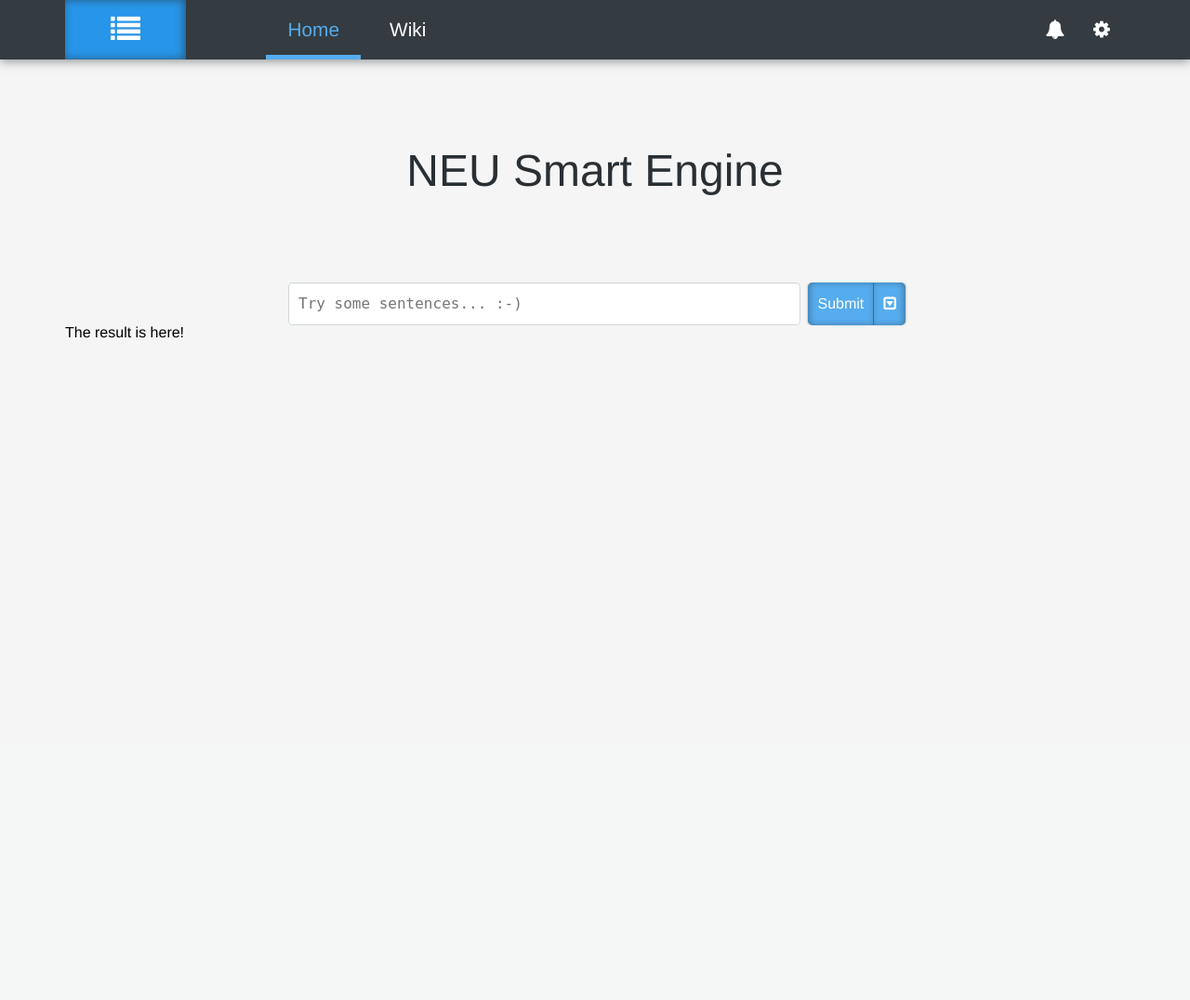
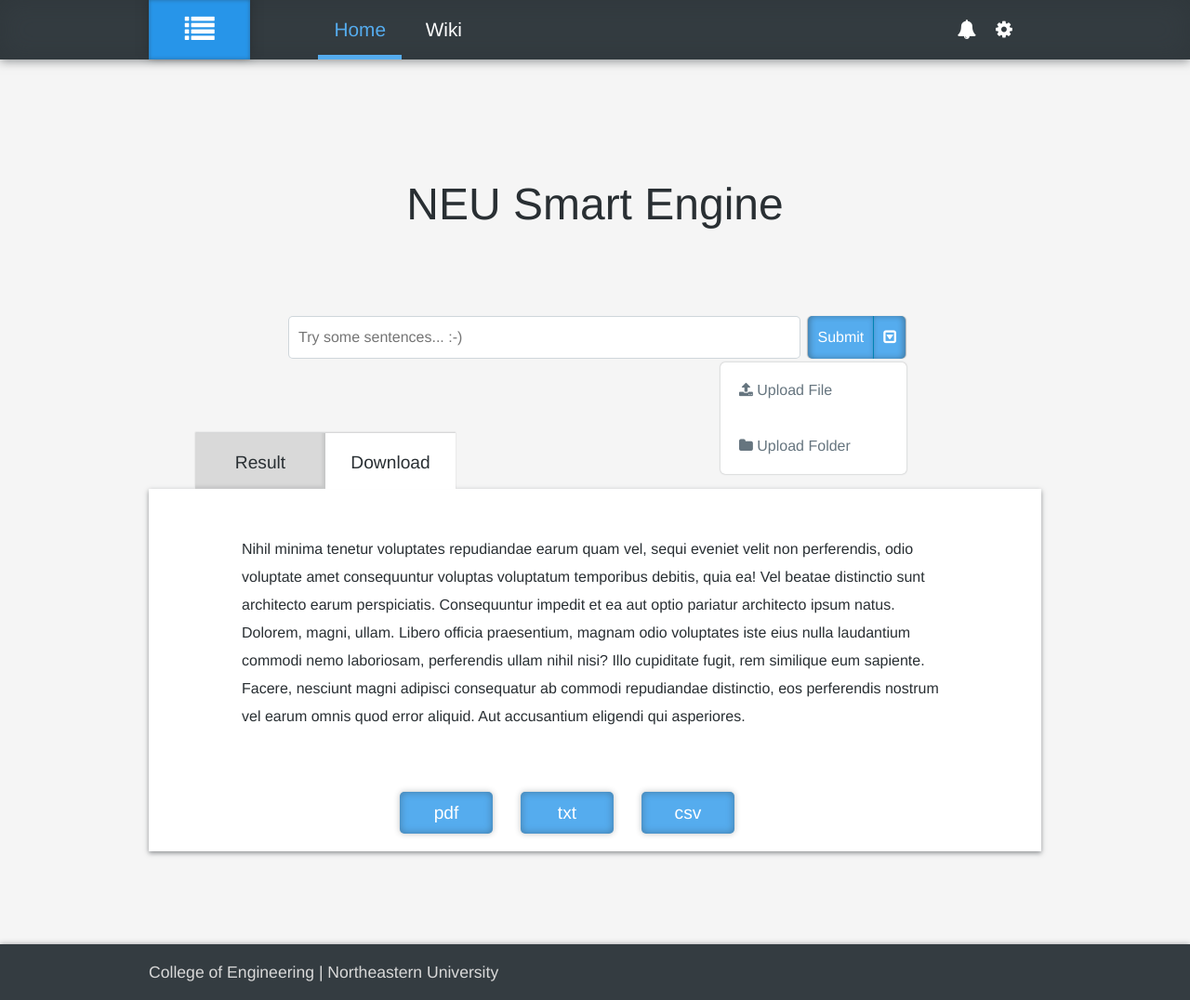
Before and after one commit to HippoCracker/NuPIC_web, a PHP site: page / in a window 1280 px wide. Shown: the whole page at 93% size. Before the commit the page ends 364 px from the top, so only its background shows below. Run offline with PHP 8.4, Linux system fonts and the light colour scheme; some libraries are stand-ins or nearby versions.

Commit message:
finished contents and download part

```diff
--- a/app/components/sass/_base.scss
+++ b/app/components/sass/_base.scss
@@ -1,5 +1,6 @@
 @import url('http://maxcdn.bootstrapcdn.com/font-awesome/4.3.0/css/font-awesome.min.css');
 @import url('https://maxcdn.bootstrapcdn.com/font-awesome/4.4.0/css/font-awesome.min.css');
+
 
 body {
 	background: $lightgray;
--- a/app/components/sass/_variables.scss
+++ b/app/components/sass/_variables.scss
@@ -23,4 +23,6 @@
 $default-border-radius: 5px;
 
 $header-z-index: 2;
-$contents-z-index: 3
+$contents-z-index: 3;
+$active-z-index: 1;
+$inactive-z-index: -1;
--- a/app/css/style.css
+++ b/app/css/style.css
@@ -65,7 +65,7 @@
   display: block;
 }
 
-/* line 4, ../components/sass/_base.scss */
+/* line 5, ../components/sass/_base.scss */
 body {
   background: #f5f5f5;
   font-family: "Helvetica Neue", Helvetica, Arial, sans-serif;
@@ -146,91 +146,107 @@
   .submit-btn, .drop-down-btn {
     font-size: .9rem;
   }
+
+  /* line 60, ../components/sass/_layout.scss */
+  .process-results {
+    padding: 50px 30px;
+  }
 }
 /* ---------------------------------------------
 Medium --> large
 -----------------------------------------------*/
 @media (min-width: 31em) and (max-width: 56em) {
-  /* line 68, ../components/sass/_layout.scss */
+  /* line 72, ../components/sass/_layout.scss */
   .banner {
     font-size: 3rem;
     height: 240px;
   }
 
-  /* line 73, ../components/sass/_layout.scss */
+  /* line 77, ../components/sass/_layout.scss */
   .menu {
     width: 11.39241%;
     float: left;
     margin-right: 1.26582%;
   }
 
-  /* line 77, ../components/sass/_layout.scss */
+  /* line 81, ../components/sass/_layout.scss */
   nav {
     width: 81.01266%;
     float: right;
     margin-right: 0;
   }
-  /* line 80, ../components/sass/_layout.scss */
+  /* line 84, ../components/sass/_layout.scss */
   nav .left-actions {
     width: 62.02532%;
     float: left;
     margin-right: 1.26582%;
   }
-  /* line 84, ../components/sass/_layout.scss */
+  /* line 88, ../components/sass/_layout.scss */
   nav .right-actions {
     width: 24.05063%;
     float: right;
     margin-right: 0;
   }
 
-  /* line 89, ../components/sass/_layout.scss */
+  /* line 93, ../components/sass/_layout.scss */
   .input-text {
     width: 74.68354%;
     float: left;
     margin-right: 1.26582%;
+  }
+
+  /* line 97, ../components/sass/_layout.scss */
+  .process-results {
+    padding: 80px 30px;
   }
 }
 /* ---------------------------------------------
 large
 -----------------------------------------------*/
 @media (min-width: 56em) {
-  /* line 100, ../components/sass/_layout.scss */
+  /* line 108, ../components/sass/_layout.scss */
   .banner {
     font-size: 3rem;
     height: 240px;
   }
 
-  /* line 105, ../components/sass/_layout.scss */
+  /* line 113, ../components/sass/_layout.scss */
   .menu {
     width: 11.39241%;
     float: left;
     margin-right: 1.26582%;
   }
 
-  /* line 109, ../components/sass/_layout.scss */
+  /* line 117, ../components/sass/_layout.scss */
   nav {
     width: 81.01266%;
     float: right;
     margin-right: 0;
   }
-  /* line 112, ../components/sass/_layout.scss */
+  /* line 120, ../components/sass/_layout.scss */
   nav .left-actions {
     width: 62.02532%;
     float: left;
     margin-right: 1.26582%;
   }
-  /* line 116, ../components/sass/_layout.scss */
+  /* line 124, ../components/sass/_layout.scss */
   nav .right-actions {
     width: 24.05063%;
     float: right;
     margin-right: 0;
   }
 
-  /* line 121, ../components/sass/_layout.scss */
+  /* line 129, ../components/sass/_layout.scss */
   .input-text {
     width: 81.01266%;
     float: left;
     margin-right: 1.26582%;
+  }
+
+  /* line 134, ../components/sass/_layout.scss */
+  .process-results {
+    padding: 50px 100px;
+    line-height: 30px;
   }
 }
 /* line 1, ../components/sass/_modules.scss */
@@ -238,19 +254,28 @@
   display: none;
 }
 
-/* line 7, ../components/sass/_modules.scss */
-header {
+/* line 5, ../components/sass/_modules.scss */
+.wrap {
+  max-width: 960px;
+}
+
+/* line 11, ../components/sass/_modules.scss */
+header.nav-bar {
+  position: fixed;
+  top: 0;
+  width: 100%;
   background: #343c41;
-  box-shadow: 0 2px 10px rgba(41, 47, 51, 0.5);
+  z-index: 2;
+  box-shadow: 0 2px 10px rgba(41, 47, 51, 0.5), 0 0 30px rgba(41, 47, 51, 0.4) inset;
 }
 /* line 3, ../components/sass/_mixins.scss */
-header:after {
+header.nav-bar:after {
   content: " ";
   display: block;
   clear: both;
 }
 
-/* line 13, ../components/sass/_modules.scss */
+/* line 21, ../components/sass/_modules.scss */
 header, .menu-btn, header li a {
   height: 64px;
   line-height: 64px;
@@ -263,7 +288,7 @@
   clear: both;
 }
 
-/* line 23, ../components/sass/_modules.scss */
+/* line 31, ../components/sass/_modules.scss */
 .menu-btn {
   width: 11.39241%;
   float: left;
@@ -273,18 +298,19 @@
   min-width: 50px;
   margin-right: 0;
 }
-/* line 30, ../components/sass/_modules.scss */
+/* line 38, ../components/sass/_modules.scss */
 .menu-btn a {
   width: 100%;
   height: 100%;
   color: #ffffff;
   display: inline-block;
   background: #2795e9;
-  box-shadow: -2px 0 10px rgba(41, 47, 51, 0.6) inset;
+  box-shadow: 0 0 4px rgba(41, 47, 51, 0.4) inset, 0 -4px 10px #292f33;
 }
-/* line 37, ../components/sass/_modules.scss */
+/* line 45, ../components/sass/_modules.scss */
 .menu-btn a:hover {
   background: #1689e0;
+  color: #d9d9d9;
 }
 
 /* line 3, ../components/sass/_mixins.scss */
@@ -293,13 +319,13 @@
   display: block;
   clear: both;
 }
-/* line 47, ../components/sass/_modules.scss */
+/* line 56, ../components/sass/_modules.scss */
 .left-actions li {
   width: 17.72152%;
   min-width: 90px;
 }
 
-/* line 54, ../components/sass/_modules.scss */
+/* line 63, ../components/sass/_modules.scss */
 .right-actions {
   min-width: 100px;
   position: relative;
@@ -310,7 +336,7 @@
   display: block;
   clear: both;
 }
-/* line 59, ../components/sass/_modules.scss */
+/* line 68, ../components/sass/_modules.scss */
 .right-actions ul {
   width: 100px;
   position: absolute;
@@ -322,12 +348,12 @@
   display: block;
   clear: both;
 }
-/* line 66, ../components/sass/_modules.scss */
+/* line 75, ../components/sass/_modules.scss */
 .right-actions li, .right-actions li a {
   max-width: 50px;
 }
 
-/* line 71, ../components/sass/_modules.scss */
+/* line 80, ../components/sass/_modules.scss */
 .left-actions a, .right-actions a {
   postion: relative;
   bottom: -1px;
@@ -340,31 +366,24 @@
   display: inline-block;
   width: 100%;
 }
-/* line 83, ../components/sass/_modules.scss */
+/* line 92, ../components/sass/_modules.scss */
 .left-actions a:hover, .right-actions a:hover {
   color: #b3b3b3;
   border-bottom: 5px solid #55ACEE;
 }
 
-/* line 89, ../components/sass/_modules.scss */
-a.active {
+/* line 98, ../components/sass/_modules.scss */
+.nav-bar a.active {
   color: #55ACEE;
   border-bottom: 5px solid #55ACEE;
 }
 
-/* line 94, ../components/sass/_modules.scss */
-li {
+/* line 103, ../components/sass/_modules.scss */
+.nav-bar li {
   float: left;
-  width: 50%;
-}
-/* line 3, ../components/sass/_mixins.scss */
-li:after {
-  content: " ";
-  display: block;
-  clear: both;
 }
 
-/* line 102, ../components/sass/_modules.scss */
+/* line 109, ../components/sass/_modules.scss */
 form {
   position: relative;
   max-width: 680px;
@@ -372,21 +391,23 @@
   margin-left: auto;
 }
 
-/* line 109, ../components/sass/_modules.scss */
+/* line 116, ../components/sass/_modules.scss */
 .contents {
+  z-index: 3;
   margin-left: auto;
   margin-right: auto;
 }
 
-/* line 114, ../components/sass/_modules.scss */
+/* line 122, ../components/sass/_modules.scss */
 .banner {
   line-height: 240px;
   text-align: center;
   color: #292f33;
   font-weight: 200;
+  margin-top: 100px;
 }
 
-/* line 121, ../components/sass/_modules.scss */
+/* line 130, ../components/sass/_modules.scss */
 .banner span {
   font-weight: 500;
 }
@@ -398,7 +419,7 @@
   clear: both;
 }
 
-/* line 131, ../components/sass/_modules.scss */
+/* line 140, ../components/sass/_modules.scss */
 .input-text {
   -moz-border-radius: 5px;
   -webkit-border-radius: 5px;
@@ -407,15 +428,16 @@
   max-width: 560px;
   height: 46px;
   line-height: 28px;
+  border: 1px solid rgba(136, 153, 166, 0.4);
+  font-size: 1rem;
+  font-family: "Helvetica Neue", Helvetica, Arial, sans-serif;
+  padding: 8px 10px;
+  color: #40494f;
   outline: none;
   resize: none;
-  border: 1px solid rgba(136, 153, 166, 0.4);
-  font-size: 1rem;
-  color: #40494f;
-  padding: 8px 10px;
 }
 
-/* line 145, ../components/sass/_modules.scss */
+/* line 155, ../components/sass/_modules.scss */
 .btn-group {
   max-width: 110px;
   min-width: 80px;
@@ -428,8 +450,8 @@
   clear: both;
 }
 
-/* line 152, ../components/sass/_modules.scss */
-.submit-btn, .drop-down-btn {
+/* line 162, ../components/sass/_modules.scss */
+.btn {
   height: 46px;
   line-height: 36px;
   display: inline-block;
@@ -439,53 +461,53 @@
   padding: 5px 10px;
   color: #ffffff;
 }
-/* line 162, ../components/sass/_modules.scss */
-.submit-btn:hover, .drop-down-btn:hover {
+/* line 172, ../components/sass/_modules.scss */
+.btn:hover {
   background: #2795e9;
 }
 
-/* line 167, ../components/sass/_modules.scss */
+/* line 177, ../components/sass/_modules.scss */
 .submit-btn {
   border-top-left-radius: 5px;
   border-bottom-left-radius: 5px;
   border-right: 1px solid #0084B4;
-  box-shadow: 2px 0 6px rgba(41, 47, 51, 0.4) inset, -1px 0 2px rgba(41, 47, 51, 0.2);
+  box-shadow: 2px 0 6px rgba(41, 47, 51, 0.4) inset, -1px 0 1px rgba(41, 47, 51, 0.3);
 }
 
-/* line 174, ../components/sass/_modules.scss */
+/* line 184, ../components/sass/_modules.scss */
 .drop-down-btn {
   border-top-right-radius: 5px;
   border-bottom-right-radius: 5px;
-  box-shadow: -2px 0 6px rgba(41, 47, 51, 0.4) inset, 1px 0 2px rgba(41, 47, 51, 0.2);
+  box-shadow: -2px 0 6px rgba(41, 47, 51, 0.4) inset, 1px 0 1px rgba(41, 47, 51, 0.3);
 }
 
-/* line 180, ../components/sass/_modules.scss */
+/* line 190, ../components/sass/_modules.scss */
 #file-upload, #folder-upload {
   display: none;
 }
 
-/* line 186, ../components/sass/_modules.scss */
+/* line 196, ../components/sass/_modules.scss */
 .dropdown-menu {
   -moz-border-radius: 5px;
   -webkit-border-radius: 5px;
   border-radius: 5px;
   position: absolute;
   background: #ffffff;
-  box-shadow: 0 0 2px rgba(41, 47, 51, 0.4), 0 0 10px rgba(41, 47, 51, 0.2) inset;
+  box-shadow: 0 0 2px rgba(41, 47, 51, 0.4);
 }
 
-/* line 193, ../components/sass/_modules.scss */
+/* line 203, ../components/sass/_modules.scss */
 .menu-options {
   -moz-border-radius: 5px;
   -webkit-border-radius: 5px;
   border-radius: 5px;
   width: 200px;
 }
-/* line 197, ../components/sass/_modules.scss */
+/* line 207, ../components/sass/_modules.scss */
 .menu-options li {
   width: 100%;
 }
-/* line 201, ../components/sass/_modules.scss */
+/* line 211, ../components/sass/_modules.scss */
 .menu-options label, .menu-options a {
   display: block;
   width: 100%;
@@ -496,52 +518,172 @@
   line-height: 40px;
   text-decoration: none;
 }
-/* line 210, ../components/sass/_modules.scss */
+/* line 220, ../components/sass/_modules.scss */
 .menu-options label:hover, .menu-options a:hover {
   cursor: pointer;
   background: #55ACEE;
   color: #ffffff;
 }
-/* line 218, ../components/sass/_modules.scss */
+/* line 228, ../components/sass/_modules.scss */
 .menu-options label:first-of-type {
   border-top-left-radius: 5px;
   border-top-right-radius: 5px;
 }
-/* line 223, ../components/sass/_modules.scss */
+/* line 233, ../components/sass/_modules.scss */
 .menu-options label:last-of-type {
   border-bottom-left-radius: 5px;
   border-bottom-right-radius: 5px;
 }
-/* line 231, ../components/sass/_modules.scss */
+/* line 241, ../components/sass/_modules.scss */
 .menu-options li:first-of-type a {
   border-top-left-radius: 5px;
   border-top-right-radius: 5px;
 }
-/* line 238, ../components/sass/_modules.scss */
+/* line 248, ../components/sass/_modules.scss */
 .menu-options li:last-of-type a {
   border-bottom-left-radius: 5px;
   border-bottom-right-radius: 5px;
 }
 
-/* line 247, ../components/sass/_modules.scss */
+/* line 257, ../components/sass/_modules.scss */
 .upload-menu {
   right: 5px;
   bottom: -124px;
 }
 
-/* line 252, ../components/sass/_modules.scss */
+/* line 262, ../components/sass/_modules.scss */
 .main-menu {
   top: 68px;
 }
 
-/* line 256, ../components/sass/_modules.scss */
+/* line 266, ../components/sass/_modules.scss */
 .notification-menu {
   top: 68px;
   right: 50px;
 }
 
-/* line 261, ../components/sass/_modules.scss */
+/* line 271, ../components/sass/_modules.scss */
 .settings-menu {
   top: 68px;
   right: 10px;
 }
+
+/* line 279, ../components/sass/_modules.scss */
+.process-results-container {
+  margin-top: 80px;
+  margin-bottom: 100px;
+  background: #ffffff;
+}
+
+/* line 285, ../components/sass/_modules.scss */
+.result-download-contents {
+  color: #292f33;
+  box-shadow: 0 2px 5px rgba(41, 47, 51, 0.5);
+}
+
+/* line 292, ../components/sass/_modules.scss */
+.results-nav {
+  height: 60px;
+  background: #f5f5f5;
+}
+
+/* line 297, ../components/sass/_modules.scss */
+.results-nav nav {
+  height: inherit;
+  float: none;
+  margin-left: 50px;
+}
+
+/* line 303, ../components/sass/_modules.scss */
+.nav-options {
+  max-width: 280px;
+  height: inherit;
+  box-shadow: 0px -1px 1.5px rgba(41, 47, 51, 0.2);
+}
+/* line 3, ../components/sass/_mixins.scss */
+.nav-options:after {
+  content: " ";
+  display: block;
+  clear: both;
+}
+/* line 309, ../components/sass/_modules.scss */
+.nav-options li {
+  width: 140px;
+  height: inherit;
+  float: left;
+}
+/* line 315, ../components/sass/_modules.scss */
+.nav-options a {
+  width: 100%;
+  height: 100%;
+  background: #d9d9d9;
+  display: inline-block;
+  color: #292f33;
+  font-size: 1.2rem;
+  font-weight: 500;
+  text-decoration: none;
+  font-family: "Helvetica Neue", Helvetica, Arial, sans-serif;
+  text-align: center;
+  z-index: -1;
+}
+/* line 329, ../components/sass/_modules.scss */
+.nav-options a.left-label {
+  box-shadow: -3px -3px 3px rgba(41, 47, 51, 0.1) inset;
+}
+/* line 333, ../components/sass/_modules.scss */
+.nav-options a.right-label {
+  box-shadow: 3px -3px 3px rgba(41, 47, 51, 0.1) inset;
+}
+/* line 337, ../components/sass/_modules.scss */
+.nav-options a.active {
+  background: #ffffff;
+  box-shadow: none;
+}
+
+/* line 343, ../components/sass/_modules.scss */
+.download-options {
+  width: 50%;
+  margin-right: auto;
+  margin-left: auto;
+}
+/* line 3, ../components/sass/_mixins.scss */
+.download-options:after {
+  content: " ";
+  display: block;
+  clear: both;
+}
+/* line 349, ../components/sass/_modules.scss */
+.download-options li {
+  float: left;
+  height: 80px;
+  line-height: 80px;
+  padding-left: 30px;
+}
+/* line 356, ../components/sass/_modules.scss */
+.download-options .download-btn {
+  display: inline-block;
+  background: #55ACEE;
+  width: 100px;
+  height: 45px;
+  line-height: 45px;
+  text-decoration: none;
+  font-size: 1.2rem;
+  color: #ffffff;
+  text-align: center;
+  border-radius: 5px;
+  box-shadow: 0 0 8px rgba(41, 47, 51, 0.4) inset, 0 0 6px rgba(41, 47, 51, 0.3);
+}
+/* line 369, ../components/sass/_modules.scss */
+.download-options .download-btn:hover {
+  background: #1689e0;
+}
+
+/* line 379, ../components/sass/_modules.scss */
+footer {
+  height: 60px;
+  line-height: 60px;
+  color: #d9d9d9;
+  font-size: 1.1rem;
+  background: #343c41;
+  box-shadow: 0 0 6px rgba(41, 47, 51, 0.4);
+}
--- a/app/index.html
+++ b/app/index.html
@@ -2,12 +2,12 @@
 <html lang="en">
 <head>
 	<meta charset="UTF-8">
-	<title>NuPIC</title>
+	<title>NEU Smart Engine | Sentence context detection</title>
 	<meta name="viewport" content="width=device-width, user-scalable=no, initial-scale=1.0, maximum-scale=1.0, minimum-scale=1.0">
 	<link rel="stylesheet" href="css/style.css">
 </head>
 <body>
-	<header>
+	<header class="nav-bar">
 		<div class="wrap">
 			<section class="menu-btn">
 				<a href="#"><i class="fa fa-list"></i></a>
@@ -55,11 +55,11 @@
 				<section class="form-contents">
 					<textarea class="input-text" placeholder="Try some sentences... :-)"></textarea>
 					<section class="btn-group">
-						<a href="#" class="submit-btn">Submit</a>
-						<a href="#" class="drop-down-btn"><i class="fa fa-caret-square-o-down"></i></a>
+						<a href="#" class="submit-btn btn">Submit</a>
+						<a href="#" class="drop-down-btn btn"><i class="fa fa-caret-square-o-down"></i></a>
 					</section><!-- btn-group -->
 				</section><!-- form-contents -->
-				<section class="dropdown-menu upload-menu hide">
+				<section class="dropdown-menu upload-menu">
 					<div class="menu-options">
 						<label for="file-upload" class="file-upload-btn"><i class="fa fa-upload"></i> Upload File</label>
 						<input type="file" id ="file-upload" name="#">
@@ -69,10 +69,43 @@
 				</section><!-- dropdown-menu -->
 			</form>
 		</section><!-- form-contents -->
-		<section class="process-results-container">
-			<p>The result is here!</p>
-		</section><!-- process-results-container -->
+
+		<div class="wrap">
+			<section class="process-results-container">
+				<header class="results-nav">
+					<nav>
+						<ul class="nav-options">
+							<li><a href="#" class="left-label">Result</a></li>
+							<li><a href="#" class="active right-label">Download</a></li>
+						</ul>
+					</nav>
+				</header><!-- results-nav -->
+				<div class="result-download-contents">
+					<section class="process-results">
+						<p>
+						<span>Nihil minima tenetur voluptates repudiandae earum quam vel, sequi eveniet velit non perferendis, odio voluptate amet consequuntur voluptas voluptatum temporibus debitis, quia ea! Vel beatae distinctio sunt architecto earum perspiciatis.</span>
+						<span>Consequuntur impedit et ea aut optio pariatur architecto ipsum natus. Dolorem, magni, ullam. Libero officia praesentium, magnam odio voluptates iste eius nulla laudantium commodi nemo laboriosam, perferendis ullam nihil nisi?</span>
+						<span>Illo cupiditate fugit, rem similique eum sapiente. Facere, nesciunt magni adipisci consequatur ab commodi repudiandae distinctio, eos perferendis nostrum vel earum omnis quod error aliquid. Aut accusantium eligendi qui asperiores.</span>
+						</p>
+					</section><!-- process-results -->
+					<section class="download-options-container">
+						<ul class="download-options">
+							<li><a href="#" class="download-btn">pdf</a></li>
+							<li><a href="#" class="download-btn">txt</a></li>
+							<li><a href="#" class="download-btn">csv</a></li>
+						</ul>
+					</section><!-- download-options -->
+				</div><!-- result-download-contents -->
+			</section><!-- process-results-container -->
+		</div><!-- wrap -->
 	</div><!-- contents -->
+	<footer>
+		<div class="wrap">
+			<section>
+				<p>College of Engineering | Northeastern University</p>
+			</section>
+		</div>
+	</footer>
 
 	<script src="main.js"></script>
 	<!-- bower:js -->
```
Also changed, not shown: app/components/sass/_layout.scss (+15 -1 lines), app/components/sass/_modules.scss (+137 -15 lines).
